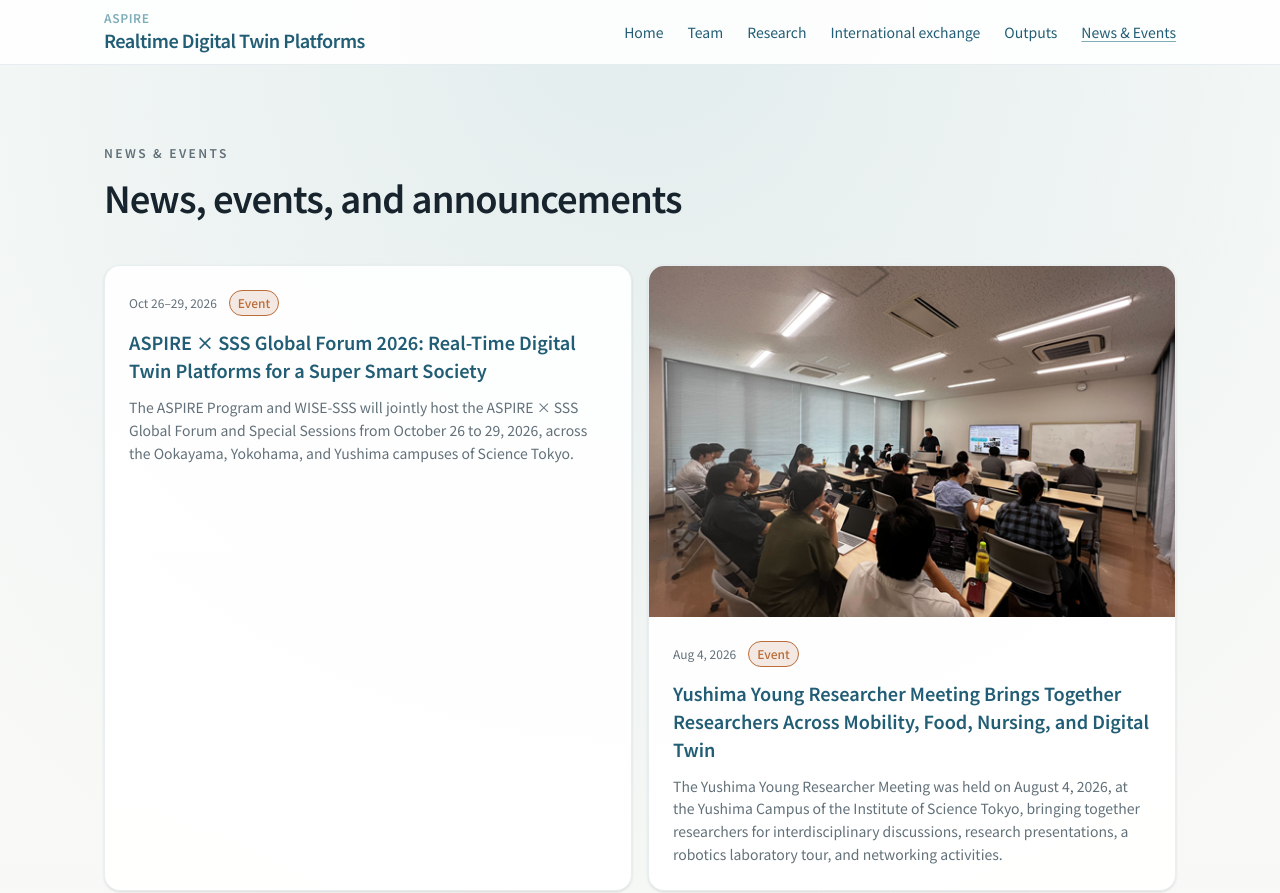
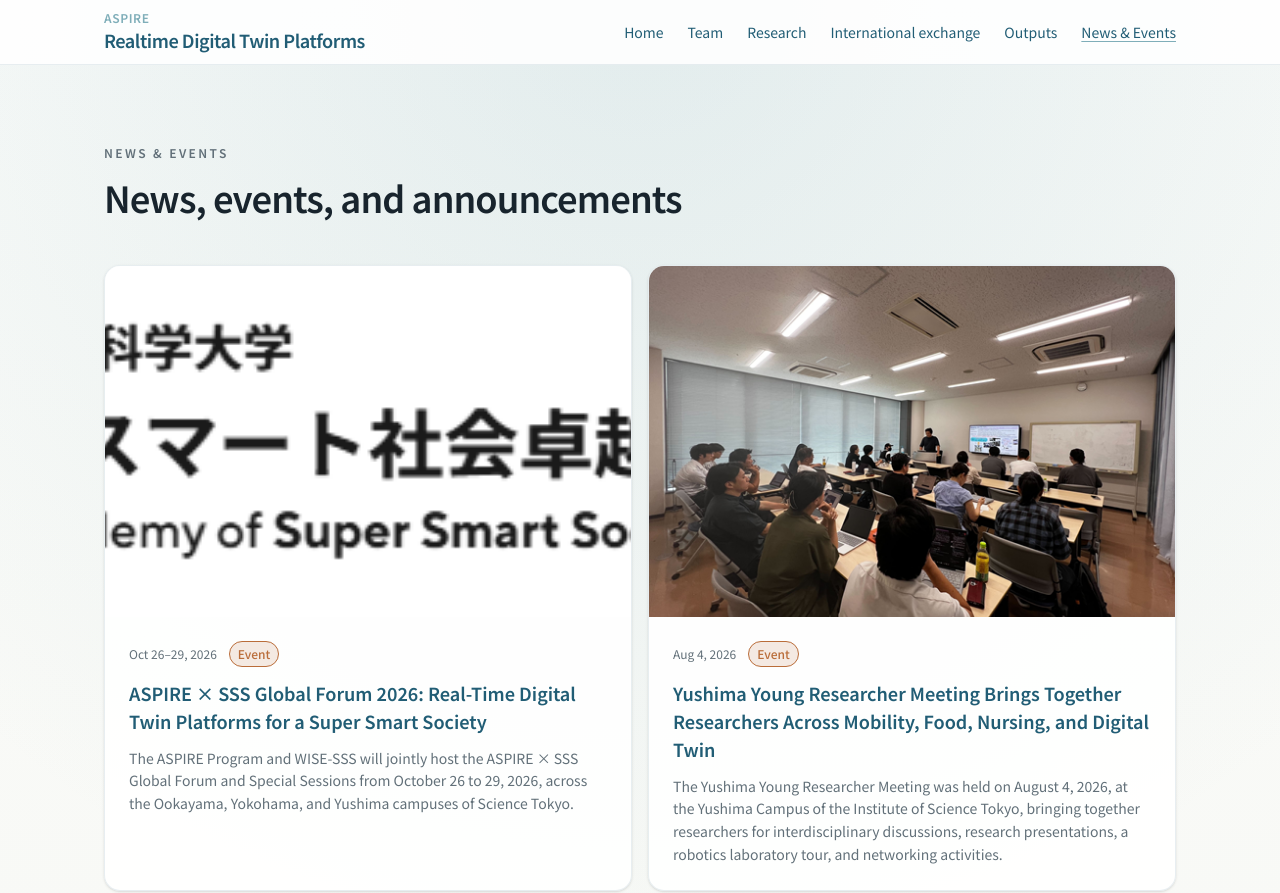
Before and after one commit to aspire-science-tokyo/aspire-science-tokyo.github.io, a plain HTML site: page news/index.html in a window 1280 px wide. Shown: the top 893 px of the page. Drawn offline with Linux system fonts and the light colour scheme.

Commit message:
Add Global Forum 2026 event to news section

```diff
--- a/news/index.html
+++ b/news/index.html
@@ -77,6 +77,9 @@
 
         <!-- ===== NEW 1: Global Forum 2026 ===== -->
         <article class="card news-card">
+          <a class="news-card__image" href="/news/2026-10-aspire-sss-global-forum/" aria-hidden="true" tabindex="-1">
+            <img src="/news/2026-10-aspire-sss-global-forum/sss_logo.png" alt="" width="532" height="132" loading="lazy">
+          </a>
           <div class="news-card__body">
             <div class="meta">
               <time datetime="2026-10-26">Oct 26–29, 2026</time>
@@ -85,7 +88,7 @@
             <h3 class="card-title">
               <a href="/news/2026-10-aspire-sss-global-forum/">ASPIRE × SSS Global Forum 2026: Real-Time Digital Twin Platforms for a Super Smart Society</a>
             </h3>
-            <p class="text">The ASPIRE Program and WISE-SSS will jointly host the ASPIRE × SSS Global Forum and Special Sessions from October 26 to 29, 2026, across the Ookayama, Yokohama, and Yushima campuses of Science Tokyo.</p>
+    <p class="text">The ASPIRE Program and WISE-SSS will jointly host the ASPIRE × SSS Global Forum and Special Sessions from October 26 to 29, 2026, across the Ookayama, Yokohama, and Yushima campuses of Science Tokyo.</p>
           </div>
         </article>
 
```
